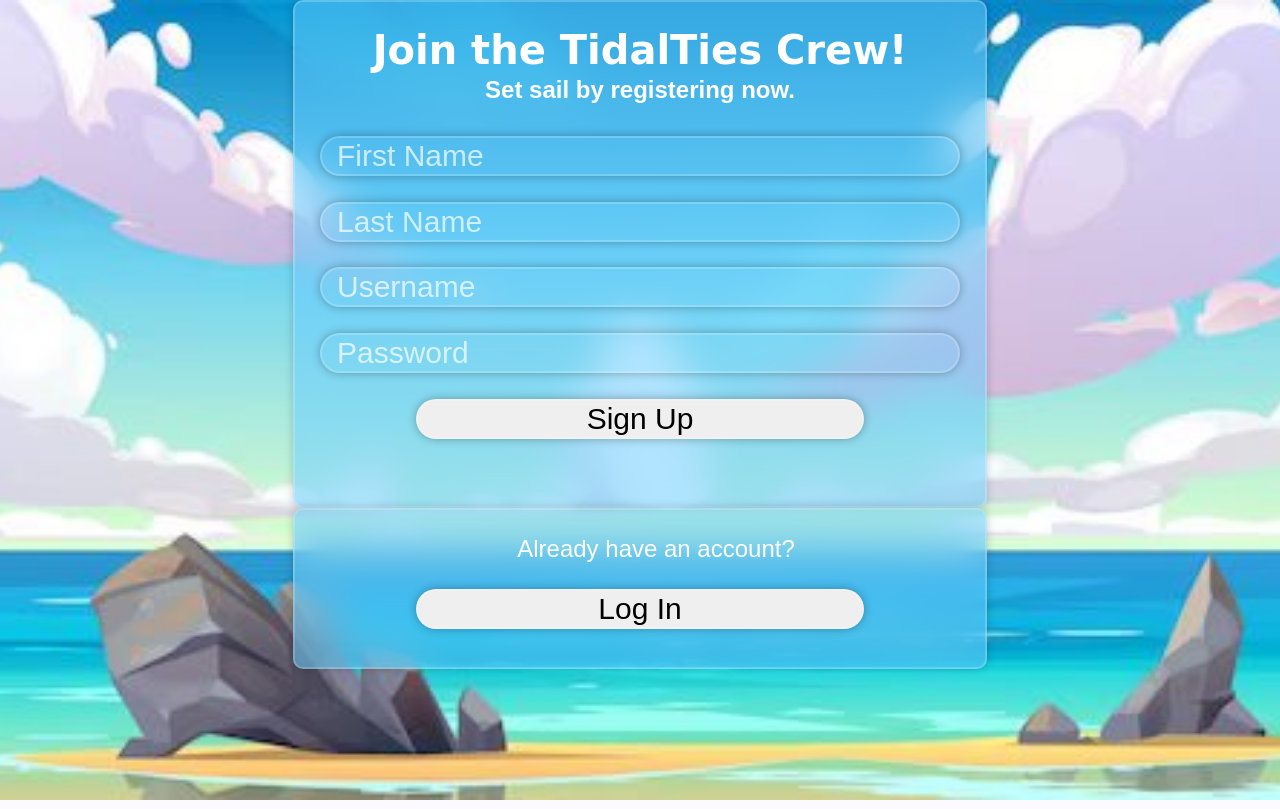
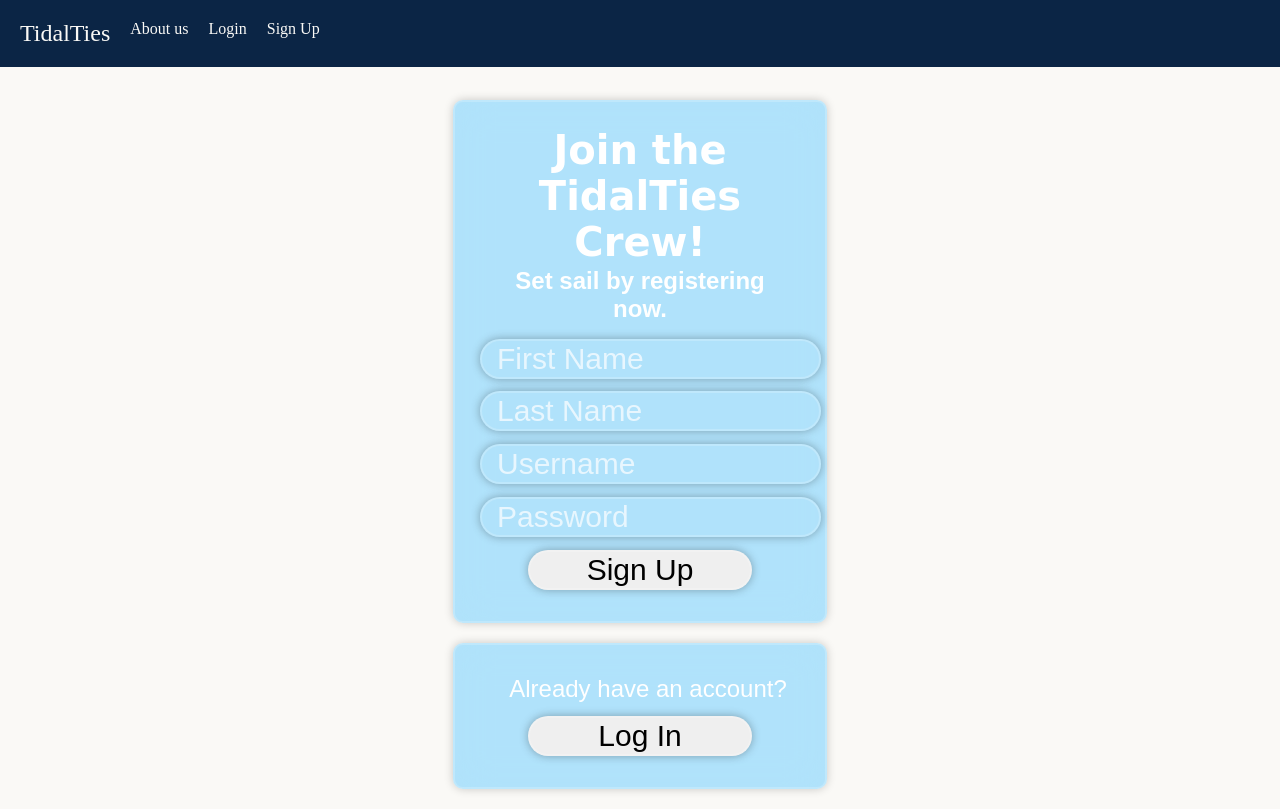
Before and after one commit to viimalys/COP4331-contact-manager, a PHP site: page /signup.html in a window 1280 px wide. Run offline with PHP 8.4, Linux system fonts and the light colour scheme.

Commit message:
Added aesthetic changes to the banner and home page

```diff
--- a/css/styles.css
+++ b/css/styles.css
@@ -1,12 +1,21 @@
+/*
+COLOR PALETTE
+- Mint cream: #EEF4ED
+- Powder Blue: #8DA9C4
+- Oxford Blue: #0B2545
+- Berkeley Blue: #13315C
+- Yale Blue: #134074
+*/
+
 body
 {
     margin: 0;
-    background-image: url(../images/background-image.jpg);
+    /*background-image: url(../images/background-image.jpg);
     background-position: center center;
     background-repeat: no-repeat;
     background-attachment: fixed;
-    background-size: cover;
-    background-color: aquamarine;
+    background-size: cover;*/
+    background-color: #FAF9F6;
 }
 
 #title
@@ -19,39 +28,20 @@ body
     color: #FFFFFF;
 }
 
-#loginDiv
-{
-    /*font-size: 30px;
-    width: 70%;
-    margin-left: 15%;
-    padding: 25px;
-    background-color: #b2b2b2;*/
+#loginSignupDiv, #signupLoginDiv{
+    position: absolute;
+    top: 100px;
+    left: 50%;
+    transform: translateX(-50%);
+    align-items: center;
+}
+
+
+#loginDiv, #signupDiv, #registerDiv, #backToLoginDiv {
+    margin: 0 auto;
+    margin-bottom: 20px;
     font-size: 30px;
     width: 50%;
-    margin: 50px auto 20px;
-    border: 2px solid rgba(255, 255, 255, .2);
-    backdrop-filter: blur(20px);
-    box-shadow: 0 0 10px rgba(0, 0, 0, .2);
-    background-color: rgba(102, 204, 255, 0.5);
-    border-radius: 10px;
-    padding: 25px;
-    text-align: center;
-}
-#signupText
-{
-    font-size: 20px;
-    width: 100%;
-    margin: 0 auto;
-    text-align: center;
-    font-family: 'Merriweather Sans', sans-serif;
-    color: #FFFFFF;
-}
-
-#signupDiv
-{
-    font-size: 30px;
-    width: 50%;
-    margin: 0 auto;
     border: 2px solid rgba(255, 255, 255, .2);
     backdrop-filter: blur(20px);
     box-shadow: 0 0 10px rgba(0, 0, 0, .2);
@@ -61,18 +51,14 @@ body
     text-align: center;
 }
 
-#registerDiv
+#signupText
 {
-    font-size: 30px;
-    width: 50%;
+    font-size: 20px;
+    width: 100%;
     margin: 0 auto;
-    border: 2px solid rgba(255, 255, 255, .2);
-    backdrop-filter: blur(20px);
-    box-shadow: 0 0 10px rgba(0, 0, 0, .2);
-    background-color: rgba(102, 204, 255, 0.5);
-    border-radius: 10px;
-    padding: 25px;
     text-align: center;
+    font-family: 'Merriweather Sans', sans-serif;
+    color: #FFFFFF;
 }
 
 #contactsDiv
@@ -84,19 +70,6 @@ body
     background-color: #b2b2b2;
 }
 
-#backToLoginDiv
-{
-    font-size: 30px;
-    width: 50%;
-    margin: 0 auto;
-    border: 2px solid rgba(255, 255, 255, .2);
-    backdrop-filter: blur(20px);
-    box-shadow: 0 0 10px rgba(0, 0, 0, .2);
-    background-color: rgba(102, 204, 255, 0.5);
-    border-radius: 10px;
-    padding: 25px;
-    text-align: center;
-}
 
 #loggedInDiv
 {
@@ -322,3 +295,129 @@ select{
     color: #FFFFFF;
     display: none;
 }
+
+.banner {
+    position: fixed;
+    top: 0;
+    left: 0;
+    width: 100%;
+    background-color: #0B2545;
+    display: flex;
+    justify-content: space-between;
+    align-items: center;
+    padding: 20px;
+    z-index: 1000;
+}
+
+.left-links {
+    display: flex;
+    gap: 20px;
+}
+
+.logo {
+    font-size: 24px;
+}
+
+nav {
+    display: flex;
+    gap: 20px;
+}
+
+.logo a,
+nav a {
+    text-decoration: none;
+    color: #FAF9F6;
+    transition: all 0.3s ease; /* Smooth transition effect */
+}
+
+.logo a:hover,
+nav a:hover {
+    font-size: 1.2em;
+}
+
+.home{
+    background-color: #97d0ff;
+}
+
+main {
+    flex-grow: 1;
+    display: flex;
+    flex-direction: column;
+    justify-content: center;
+    align-items: center;
+    min-height: calc(100vh - 70px);
+    padding-top: 70px;
+    margin-left: 5%;
+}
+
+.content {
+    display: flex;
+    /*flex-direction: column;*/
+    align-items: center;
+    max-width: 90%;
+    text-align: left;
+}
+
+.text-container {
+    max-width: 40%;
+    margin-right: 20px;
+}
+
+.image-container {
+    position: relative;
+    /*max-width: 100%;
+    height: auto;
+    position: absolute;
+    top: 0;
+    left: 0;*/
+}
+
+/*.image,
+.gif {
+    max-width: 100%;
+    height: auto;
+    position: absolute;
+    top: 0;
+    left: 0;
+}*/
+
+.image {
+    display: none; /* Initially hide the animated GIF */
+}
+
+.button-container {
+    margin-top: 20px;
+    width:40%;
+}
+
+#mainPageTitle,
+#mainPageSubTitle {
+    margin-bottom: 20px;
+}
+
+#mainPageTitle {
+  font-size: 50px;
+  color: #4472CA;
+}
+
+#mainPageSubTitle{
+  color: #0B2545;
+  font-size: 20px;
+}
+
+footer {
+    background-color: #0B2545;
+    color: white;
+    text-align: center;
+    padding: 10px;
+}
+
+/*
+COLOR PALETTE
+- Mint cream: #EEF4ED
+- Powder Blue: #8DA9C4
+- Oxford Blue: #0B2545
+- Berkeley Blue: #13315C
+- Yale Blue: #134074
+- penguin image: #97d0ff
+*/
--- a/signup.html
+++ b/signup.html
@@ -1,3 +1,4 @@
+<!DOCTYPE html>
 <html lang="en-US" dir="ltr">
 
 <head>
@@ -10,27 +11,43 @@
 </head>
 
 <body>
-
+	<header>
+		<div class="banner">
+			<nav>
+				<div class="logo">
+					<a href="index.html">TidalTies</a>
+				</div>
+				<div class="left-links">
+					<a href="#">About us</a>
+					<a href="login.html">Login</a>
+					<a href="signup.html">Sign Up</a>
+				</div>
+			</nav>
+		</div>
+	</header>
+	<div id='signupLoginDiv'>
 		<div id="registerDiv">
 			<h1 id="title">Join the TidalTies Crew!</h1>
-		<form id="registerForm">
+			<div id="registerForm">
 				<h2 id="inner-title">Set sail by registering now.</h2>
 				<input type="text" id="firstName" placeholder="First Name" required /><br />
 				<input type="text" id="lastName" placeholder="Last Name" required /><br />
 				<input type="text" id="loginName" placeholder="Username" required /><br />
 				<div class="password-container">
-				<input type="password" id="loginPassword" placeholder="Password" oninput="togglePasswordToggle()" required />
+					<input type="password" id="loginPassword" placeholder="Password" oninput="togglePasswordToggle()"
+						required />
 					<span class="password-toggle" onclick="togglePasswordVisibility('loginPassword')">Show</span><br />
 				</div>
-			<button type="submit" id="signupButton" class="buttons" onclick="">Sign Up </button>
+				<button type="submit" id="signupButton" class="buttons" onclick="doRegister()">Sign Up </button>
 				<span id="signupResult"></span>
-		</form>
+			</div>
 		</div>
 
 
 		<div id="backToLoginDiv">
-        <span id="backToLogin-inner-title">Already have an account?</span><br/>
-		<button type="button" id="backToLoginButton" class="buttons" onclick="window.location.href = 'index.html';">Log In</button>
+			<span id="backToLogin-inner-title">Already have an account?</span><br />
+			<button type="button" id="backToLoginButton" class="buttons"
+				onclick="window.location.href = 'login.html';">Log In</button>
 		</div>
-
+	</div>
 </body>
```
Also changed, not shown: index.html (+37 -24 lines), js/code.js (+16 -0 lines), login.html (added, +53 -0 lines), images/penguinImage.png (added), images/scubaPenguin.gif (added). Lines whose indentation alone changed are shown as unchanged.
